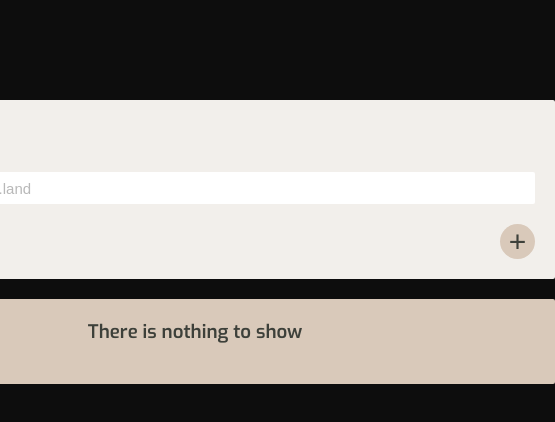
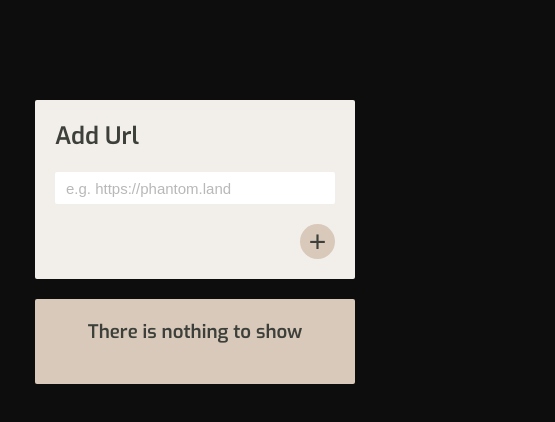
Before and after one commit to danielcalvolopez/phantom-test-react, a React (Vite) app: page / in a window 390 px wide. Shown: the top 422 px of the page, 555 px wide, since content can reach past the window. Built offline with nearby package versions, Linux system fonts and the light colour scheme.

Commit message:
implement responsiveness and refactoring card styling

```diff
--- a/package.json
+++ b/package.json
@@ -12,11 +12,12 @@
     "react": "^18.2.0",
     "react-dom": "^18.2.0",
     "react-icons": "^4.7.1",
-    "react-uuid": "^2.0.0"
+    "uuid": "^9.0.0"
   },
   "devDependencies": {
     "@types/react": "^18.0.27",
     "@types/react-dom": "^18.0.10",
+    "@types/uuid": "^9.0.1",
     "@vitejs/plugin-react": "^3.1.0",
     "typescript": "^4.9.3",
     "vite": "^4.1.0"
--- a/src/components/UI/Card/Card.module.css
+++ b/src/components/UI/Card/Card.module.css
@@ -7,3 +7,15 @@
   width: 45rem;
   border-radius: 2px;
 }
+
+@media (max-width: 1000px) {
+  .card {
+    width: 30rem;
+  }
+}
+
+@media (max-width: 600px) {
+  .card {
+    width: 20rem;
+  }
+}
--- a/src/components/UI/Card/Card.tsx
+++ b/src/components/UI/Card/Card.tsx
@@ -3,11 +3,10 @@ import classes from "./Card.module.css";
 
 type Props = {
   children: React.ReactNode;
-  style?: React.CSSProperties;
   className?: string;
 };
 
-const Card = ({ children, style, className }: Props) => {
+const Card = ({ children, className }: Props) => {
   const classNames = useMemo(() => {
     const defaultClassname = classes.card;
 
@@ -17,11 +16,7 @@ const Card = ({ children, style, className }: Props) => {
 
     return defaultClassname;
   }, []);
-  return (
-    <div className={classNames} style={style}>
-      {children}
-    </div>
-  );
+  return <div className={classNames}>{children}</div>;
 };
 
 export default Card;
--- a/src/components/UI/Pagination/Pagination.tsx
+++ b/src/components/UI/Pagination/Pagination.tsx
@@ -1,5 +1,5 @@
 import { useEffect, useState } from "react";
-import uuid from "react-uuid";
+import { v4 as uuid } from "uuid";
 import classes from "./Pagination.module.css";
 
 type Props = {
--- a/src/components/UI/Select/Select.tsx
+++ b/src/components/UI/Select/Select.tsx
@@ -1,5 +1,5 @@
 import { ChangeEventHandler } from "react";
-import uuid from "react-uuid";
+import { v4 as uuid } from "uuid";
 import classes from "./Select.module.css";
 
 type Props = {
--- a/src/components/UrlDisplayList/ListItem/ListItem.module.css
+++ b/src/components/UrlDisplayList/ListItem/ListItem.module.css
@@ -1,5 +1,6 @@
 .list-item-container {
   display: flex;
+  flex-wrap: wrap;
   justify-content: space-between;
   align-items: center;
   background-color: var(--pastel);
@@ -15,6 +16,7 @@
   color: var(--green);
   cursor: pointer;
   font-size: 18px;
+  overflow: scroll;
 }
 
 .list-item-container .url input {
--- a/src/components/UrlDisplayList/ListItem/ListItem.tsx
+++ b/src/components/UrlDisplayList/ListItem/ListItem.tsx
@@ -60,6 +60,7 @@ const ListItem = ({ item, id }: Props) => {
         <>
           <h3 className={classes.url}>
             <input
+              autoFocus
               type="text"
               value={editedInput}
               onChange={handleInputEditing}
--- a/src/components/UrlDisplayList/UrlDisplayList.module.css
+++ b/src/components/UrlDisplayList/UrlDisplayList.module.css
@@ -1,3 +1,7 @@
+.list-container {
+  background-color: var(--cream);
+}
+
 .nothing-to-show {
   text-align: center;
   color: var(--green);
--- a/src/components/UrlDisplayList/UrlDisplayList.tsx
+++ b/src/components/UrlDisplayList/UrlDisplayList.tsx
@@ -33,7 +33,7 @@ const UrlDisplayList = () => {
   const isEmptyList = useMemo(() => data.length === 0, [data]);
 
   return (
-    <Card style={{ backgroundColor: "var(--cream)" }}>
+    <Card className={classes["list-container"]}>
       {isEmptyList ? (
         <h3 className={classes["nothing-to-show"]}>There is nothing to show</h3>
       ) : (
```
Also changed, not shown: 2 other files (tests, documents, lock files or other folders).
